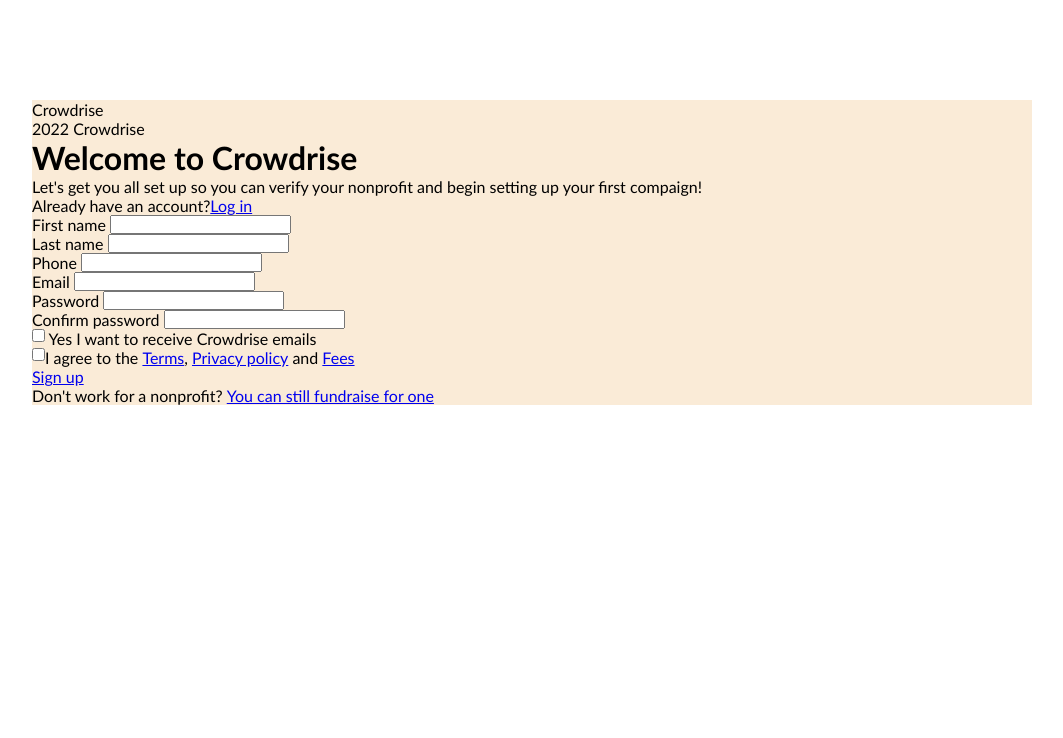
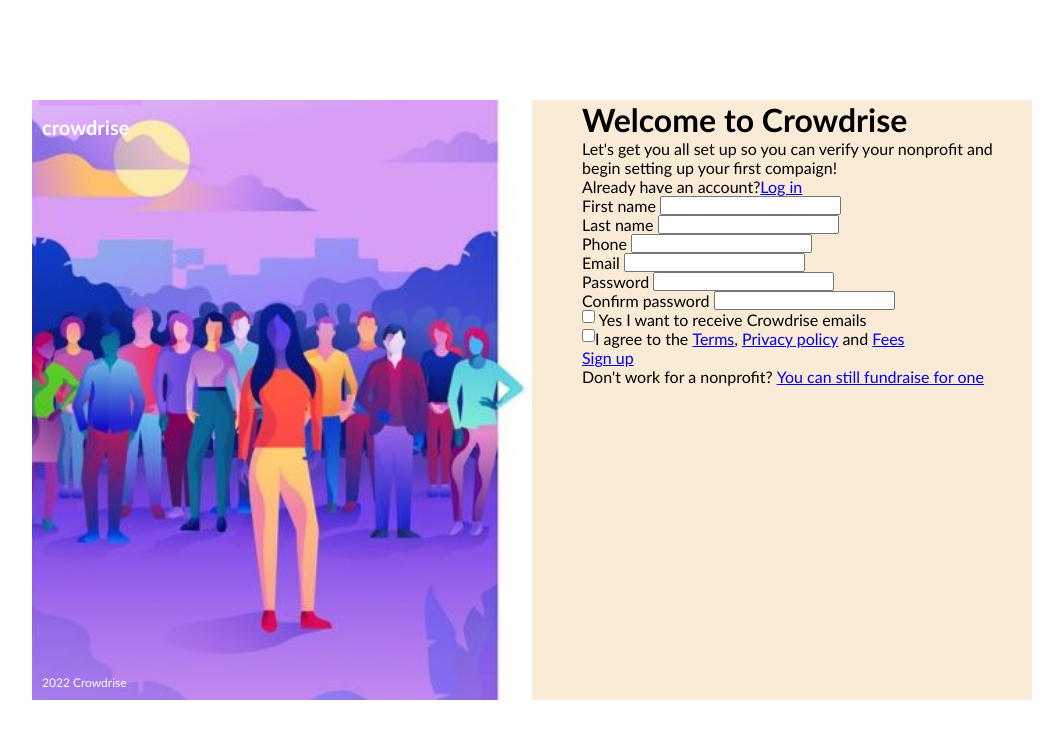
Before and after one commit to julijajarmale/17-Crowdrise, a website: page index.html in a window 1280 px wide. Shown: the whole page, without its empty margins (108-1171 px from the left). Drawn offline with Linux system fonts and the light colour scheme.

Commit message:
initial css

```diff
--- a/css/main.css
+++ b/css/main.css
@@ -16,19 +16,36 @@
     background-color: antiquewhite;
     margin-top: 100px;
     display: inline-block;
+
 }
 .container > .left-column{
-
+    width: 50%;
+    height: 600px;
+    float:left;
+    color:#fff;
+    background-image: url(../img/main\ image.png);
+    background-position: center;
+    background-size: cover;
+    position: relative;
 }
-.left-column > header{
-
+.left-column > .logo{
+    font-size: 20px;
+    font-weight: bold;
+    margin-top: 15px;
+    margin-left: 10px;
 }
 
-.left-column > footer{
-
+.left-column > .bottom-text{
+    font-size: 12px;
+    font-weight: lighter;
+    position: absolute;
+    left:10px;
+    bottom:10px;
 }
 
 .container > .right-column{
+    width: 45%;
+    float:right;
 
 }
 
--- a/index.html
+++ b/index.html
@@ -10,8 +10,8 @@
 <body>
     <main class="container">
         <div class="left-column">
-            <header class="logo">Crowdrise</header>
-            <footer>2022 Crowdrise</footer>
+            <header class="logo">crowdrise</header>
+            <footer class="bottom-text">2022 Crowdrise</footer>
 
         </div>
         <div class="right-column">
```
